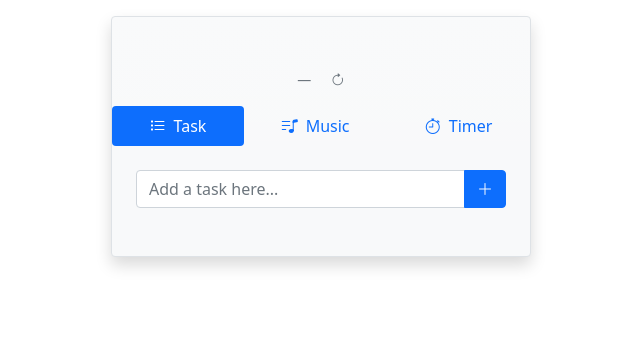
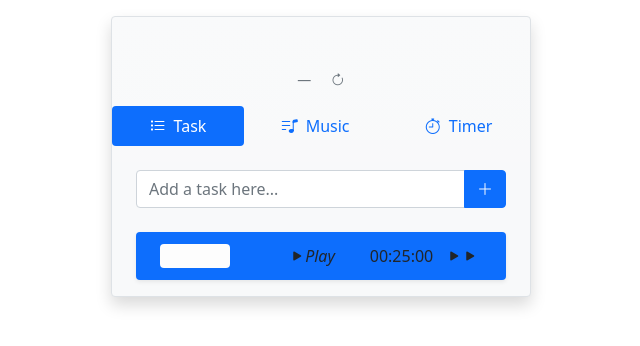
Before and after one commit to Edwin-3/Zenflow, a browser extension: page index.html in a window 1280 px wide. Shown: the whole page, without its empty margins (319-959 px from the left). Drawn offline with nearby package versions, Linux system fonts and the light colour scheme; no server answers.

Commit message:
task-tab complete

```diff
--- a/index.css
+++ b/index.css
@@ -50,3 +50,35 @@
 .task .actions button:active {
     opacity: 0.4;
 }
+
+.spacing {
+    height: 40px;
+    background-color: transparent;
+}
+
+.bottom_navbar {
+    position: absolute;
+    bottom: 1rem;
+    right: 0;
+    left: 0;
+    margin-inline: 1.5rem;
+    background-color: #0d6efd;
+    display: flex;
+    flex-direction: row;
+    align-items: center;
+    justify-content: space-between;
+    padding: 0.75rem 1.5rem;
+    border-radius: 4px;
+
+}
+
+.bottom_navbar .volume {
+    height: 24px;
+    width: 70px;
+    background-color: #FDFDFD;
+    border-radius: 4px;
+}
+.bottom_navbar .help{
+    display: flex;
+    flex-direction: row;
+}
--- a/index.html
+++ b/index.html
@@ -15,7 +15,8 @@
 </head>
 
 <body>
-  <div class="container-sm bg-light bg-gradient pt-5 px-0 mt-3 rounded border shadow" style="max-width: 420px;">
+  <div class="container-sm bg-light bg-gradient pt-5 px-0 mt-3 rounded border shadow"
+    style="width: 420px; position: relative;">
     <div class="quotes mx-auto px-5">
       <figure class="text-center">
         <blockquote class="blockquote" style="margin-bottom: 4px;">
@@ -46,8 +47,8 @@
         tabindex="0">
         <form id="task_form">
           <div class="input-group mb-3">
-            <input type="text" id="task_input" class="form-control" placeholder="Add a task here..." aria-label="task name"
-              aria-describedby="button-addon2">
+            <input type="text" id="task_input" class="form-control" placeholder="Add a task here..."
+              aria-label="task name" aria-describedby="button-addon2">
             <button class="btn btn-primary" type="submit" id="button-addon2"><i class="bi bi-plus-lg"></i></button>
           </div>
         </form>
@@ -55,9 +56,9 @@
       </div>
       <div class="tab-pane fade" id="music-tab-pane" role="tabpanel" aria-labelledby="nav-music-tab" tabindex="0">
         <div class="input-group mb-3">
-          <input type="text" class="form-control" placeholder="Copy & paste link here..." aria-label="music name"
+          <input id="url" type="text" class="form-control" placeholder="Copy & paste link here..." aria-label="music name"
             aria-describedby="button-addon2">
-          <button class="btn btn-primary" type="submit" id="button-addon2"><i class="bi bi-plus-lg"></i></button>
+          <button class="btn btn-primary" type="submit" onclick="PlayAudio()" id="button-addon2"><i class="bi bi-play-fill"></i></button>
         </div>
         <div class="row g-2">
           <div class="col-4">
@@ -66,6 +67,7 @@
                 alt="...">
               <div class="card-body p-2">
                 <h6 class="card-title">Card title</h6>
+                <audio src="./assets/stickwitchu.mp3" type="audio/mp3" controls></audio>
               </div>
             </div>
           </div>
@@ -133,11 +135,24 @@
       </div>
 
     </div>
+    <div class="spacing"></div>
+    <div class="bottom_navbar text-center shadow-sm">
+      <div class="volume"></div>
+      <div class="d-flex align-items-center col-8 ms-4">
+        <i class="bi bi-play-fill col-5">Play</i>
+        <p class="col" style="margin: 0;">00:25:00</p>
+        <div class="help col-2">
+          <i class="bi bi-play-fill"></i>
+          <i class="bi bi-play-fill"></i>
+        </div>
+      </div>
+    </div>
   </div>
   <script src="https://cdn.jsdelivr.net/npm/bootstrap@5.1.3/dist/js/bootstrap.bundle.min.js"
     integrity="sha384-ka7Sk0Gln4gmtz2MlQnikT1wXgYsOg+OMhuP+IlRH9sENBO0LRn5q+8nbTov4+1p"
     crossorigin="anonymous"></script>
-    <script src="tasks.js" type="text/javascript"></script>
+  <script src="tasks.js" type="text/javascript"></script>
+  <script src="music.js" type="text/javascript"></script>
 </body>
 
 </html>
--- /dev/null
+++ b/music.js
@@ -0,0 +1,3 @@
+function PlayAudio() {
+
+}
```
Also changed, not shown: manifest.json (added), 1 other file.
